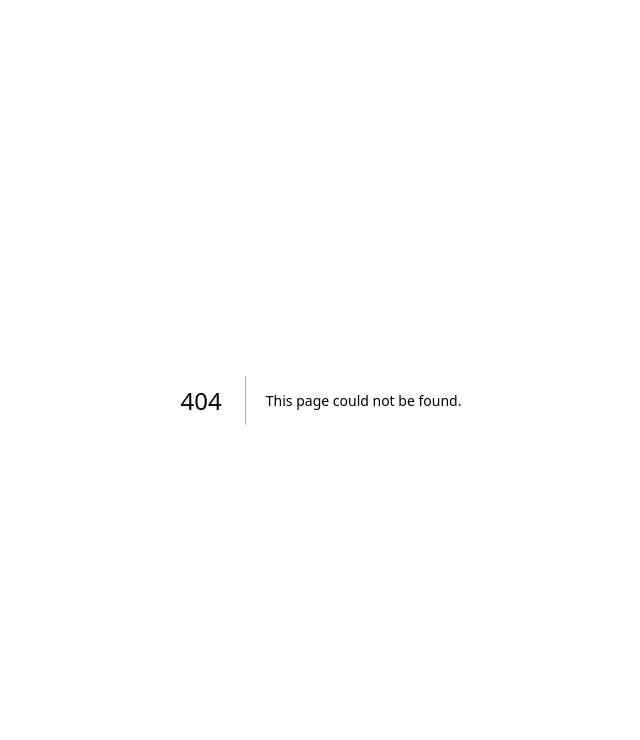
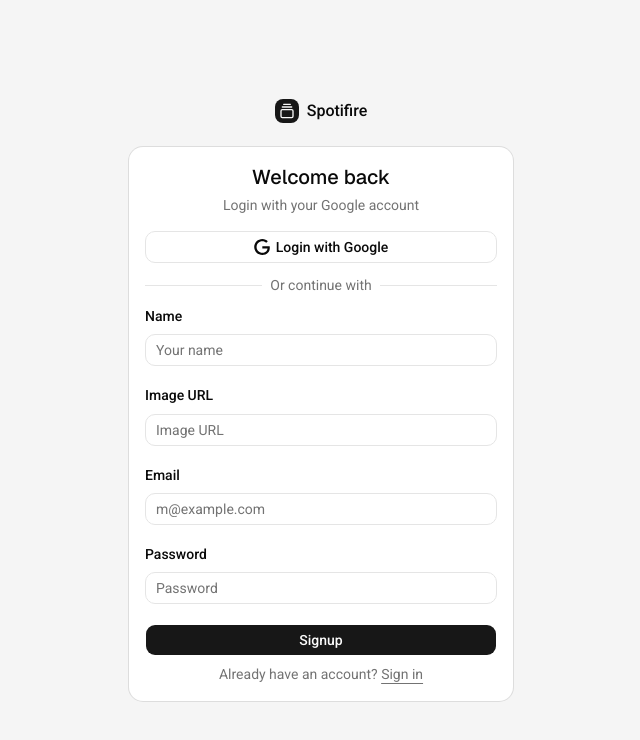
Before and after one commit to WalidurTanjim/l1b14a08_spotifire_client, a Next.js app: page /signup in a window 1280 px wide. Before the commit this address had no page. Shown: the top 740 px of the page, without its empty margins (319-959 px from the left). Built offline with nearby package versions, Linux system fonts and the light colour scheme.

Commit message:
SignUpForm created

```diff
--- a/src/app/(pages)/(auth)/signin/page.tsx
+++ b/src/app/(pages)/(auth)/signin/page.tsx
@@ -8,7 +8,7 @@ const SignInPage = () => {
                <div className="flex w-full max-w-sm flex-col gap-6">
                <Link href="/" className="flex items-center gap-2 self-center font-medium">
                     <div className="flex size-6 items-center justify-center rounded-md bg-primary text-primary-foreground"><GalleryVerticalEnd className="size-4" /></div>
-                    SpotPeer
+                    Spotifire
                </Link>
 
                <SignInForm />
--- /dev/null
+++ b/src/app/(pages)/(auth)/signup/page.tsx
@@ -0,0 +1,21 @@
+import SignUpForm from '@/components/(auth)/SignUpForm/SignUpForm'
+import { GalleryVerticalEnd } from 'lucide-react'
+import Link from 'next/link'
+import React from 'react'
+
+const SignUpPage = () => {
+     return (
+          <div className="flex min-h-svh flex-col items-center justify-center gap-6 bg-muted p-6 md:p-10">
+               <div className="flex w-full max-w-sm flex-col gap-6">
+               <Link href="/" className="flex items-center gap-2 self-center font-medium">
+                    <div className="flex size-6 items-center justify-center rounded-md bg-primary text-primary-foreground"><GalleryVerticalEnd className="size-4" /></div>
+                    Spotifire
+               </Link>
+
+               <SignUpForm />
+               </div>
+          </div>
+     )
+}
+
+export default SignUpPage
--- a/src/components/(auth)/SignInForm/SignInForm.tsx
+++ b/src/components/(auth)/SignInForm/SignInForm.tsx
@@ -25,9 +25,9 @@ const SignInForm = ({ className, ...props }: React.ComponentProps<"div">) => {
           e.preventDefault();
 
           const formData = new FormData(e.currentTarget);
-          const data = Object.fromEntries(formData.entries());
+          const formValues = Object.fromEntries(formData.entries());
 
-          console.log(data);
+          console.log(formValues);
      }
 
      return (
--- /dev/null
+++ b/src/components/(auth)/SignUpForm/SignUpForm.tsx
@@ -0,0 +1,87 @@
+"use client"
+
+import { cn } from "cn"
+import { Button } from "@/components/ui/button"
+import {
+     Card,
+     CardContent,
+     CardDescription,
+     CardHeader,
+     CardTitle,
+} from "@/components/ui/card"
+import {
+     Field,
+     FieldDescription,
+     FieldGroup,
+     FieldLabel,
+     FieldSeparator,
+} from "@/components/ui/field"
+import { Input } from "@/components/ui/input"
+import Link from "next/link"
+import React from "react"
+
+const SignUpForm = ({ className, ...props }: React.ComponentProps<"div">) => {
+     const handleSignIn = async (e: React.SubmitEvent<HTMLFormElement>) => {
+          e.preventDefault();
+
+          const formData = new FormData(e.currentTarget);
+          const formValues = Object.fromEntries(formData.entries());
+
+          console.log(formValues);
+     }
+
+     return (
+          <div className={cn("flex flex-col gap-6", className)} {...props}>
+               <Card>
+                    <CardHeader className="text-center">
+                         <CardTitle className="text-xl">Welcome back</CardTitle>
+                         <CardDescription>Login with your Google account</CardDescription>
+                    </CardHeader>
+
+                    <CardContent>
+                         <form onSubmit={handleSignIn}>
+                              <FieldGroup>
+                                   <Field>
+                                        <Button variant="outline" type="button">
+                                             <svg xmlns="http://www.w3.org/2000/svg" viewBox="0 0 24 24">
+                                                  <path d="M12.48 10.92v3.28h7.84c-.24 1.84-.853 3.187-1.787 4.133-1.147 1.147-2.933 2.4-6.053 2.4-4.827 0-8.6-3.893-8.6-8.72s3.773-8.72 8.6-8.72c2.6 0 4.507 1.027 5.907 2.347l2.307-2.307C18.747 1.44 16.133 0 12.48 0 5.867 0 .307 5.387.307 12s5.56 12 12.173 12c3.573 0 6.267-1.173 8.373-3.36 2.16-2.16 2.84-5.213 2.84-7.667 0-.76-.053-1.467-.173-2.053H12.48z"
+                                                       fill="currentColor" />
+                                             </svg>
+                                             Login with Google</Button>
+                                   </Field>
+
+                                   <FieldSeparator className="*:data-[slot=field-separator-content]:bg-card">Or continue with</FieldSeparator>
+
+                                   <Field>
+                                        <FieldLabel htmlFor="name">Name</FieldLabel>
+                                        <Input id="name" type="text" name="name" placeholder="Your name" required />
+                                   </Field>
+
+                                   <Field>
+                                        <FieldLabel htmlFor="img_url">Image URL</FieldLabel>
+                                        <Input id="img_url" type="text" name="img_url" placeholder="Image URL" required />
+                                   </Field>
+
+                                   <Field>
+                                        <FieldLabel htmlFor="email">Email</FieldLabel>
+                                        <Input id="email" type="email" name="email" placeholder="m@example.com" required />
+                                   </Field>
+
+                                   <Field>
+                                        <FieldLabel htmlFor="password">Password</FieldLabel>
+                                        <Input id="password" type="password" name="password" placeholder="Password" required />
+                                   </Field>
+
+                                   <Field>
+                                        <Button type="submit">Signup</Button>
+                                        <FieldDescription className="text-center">Already have an account? <Link href="signin">Sign in</Link></FieldDescription>
+                                   </Field>
+                              </FieldGroup>
+                         </form>
+                    </CardContent>
+               </Card>
+          </div>
+     )
+}
+
+export default SignUpForm
```
